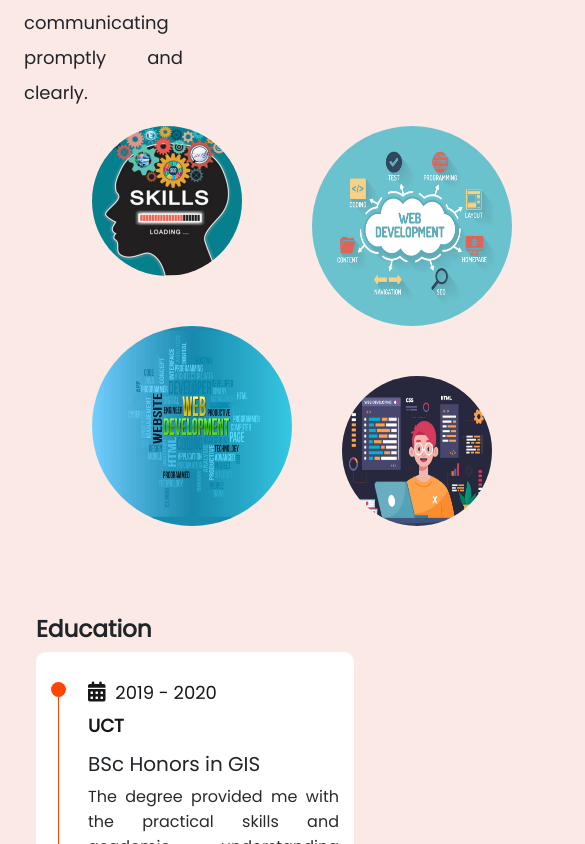
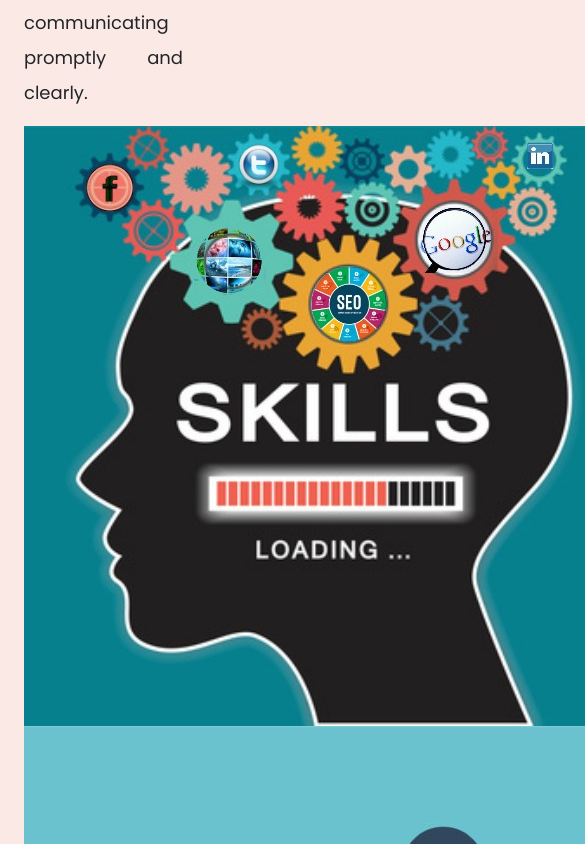
Before and after one commit to MichelleGoba/React_Portfolio, a React (Vite) app in the folder Portfolio/: page / in a window 390 px wide. Shown: the part 3940-4784 px from the top of the page, 585 px wide, since content can reach past the window. Built offline with nearby package versions, Linux system fonts and the light colour scheme; a web font is replaced by a local one.

Commit message:
added background images in the skills section and fixed responsiveness

```diff
--- a/Portfolio/src/components/about/about.css
+++ b/Portfolio/src/components/about/about.css
@@ -78,9 +78,57 @@
 .skills-content p{
     padding-top: 30px;
 }
-.skills-images{
-    padding: 0 80px;
+
+/* changing skills */
+.imgSkills{
+    width: 100%;
+    height: 100%;
+    overflow: hidden;
+    position: relative;
+    background-image: url(../../images/html.jpg);
+    background-position: center;
+    background-repeat: no-repeat;
+    background-size: cover;
+    animation: change-img 10s infinite ease-in-out;
+    border-radius: 10px;
+    box-shadow: 0px 0px 19px 5px rgba(0,0,0,0.19);
 }
+
+@keyframes change-img{
+    0%{
+        background-image: url(../../images/html.png);
+
+    background-size: cover;
+    }
+    20%{
+        background-image: url(../../images/css.png);
+
+    background-size: cover;
+    }
+    40%{
+        background-image: url(../../images/JS.png);
+
+    background-size: cover;
+    }
+    60%{
+        background-image: url(../../images/bootstrap.jpg);
+
+    background-size: cover;
+    }
+    80%{
+        background-image: url(../../images/figma.jpg);
+        background-position: center;
+    background-repeat: no-repeat;
+    background-size: cover;
+    }
+    100%{
+        background-image: url(../../images/Bootstrap.png);
+        background-position: center;
+    background-repeat: no-repeat;
+    background-size: cover;
+    }
+}
+
 .skills-content, .skills-images {
     display: flex;
     flex-direction: column;
@@ -97,49 +145,6 @@
     line-height: 35px;
   }
 
-.div-img1{
-    display: flex;
-}
-
-.div-img1 .image4{
-    width: 150px;
-    height: 150px;
-    flex-shrink: 0;
-    border-radius: 108px;
-}
-
-.div-img1 .image2{
-    width: 200px;
-    height: 200px;
-    flex-shrink: 0;
-    border-radius: 149px;
-}
-
-.div-img1 .secondImg{
-    padding-left: 70px;
-}
-
-.div-img2{
-    display: flex;
-}
-
-.div-img2 .image3{
-    width: 200px;
-    height: 200px;
-    flex-shrink: 0;
-    border-radius: 190px;
-}
-
-.div-img2 .image1{
-    width: 150px;
-    height: 150px;
-    flex-shrink: 0;
-    border-radius: 108px;
-}
-
-.div-img2 .fourthImg{
-    padding: 50px;
-}
 /*skills section end */
 
 
@@ -317,3 +322,5 @@
         max-width: 100%;
     }
   }
+
+  /* Media quiries */
```
